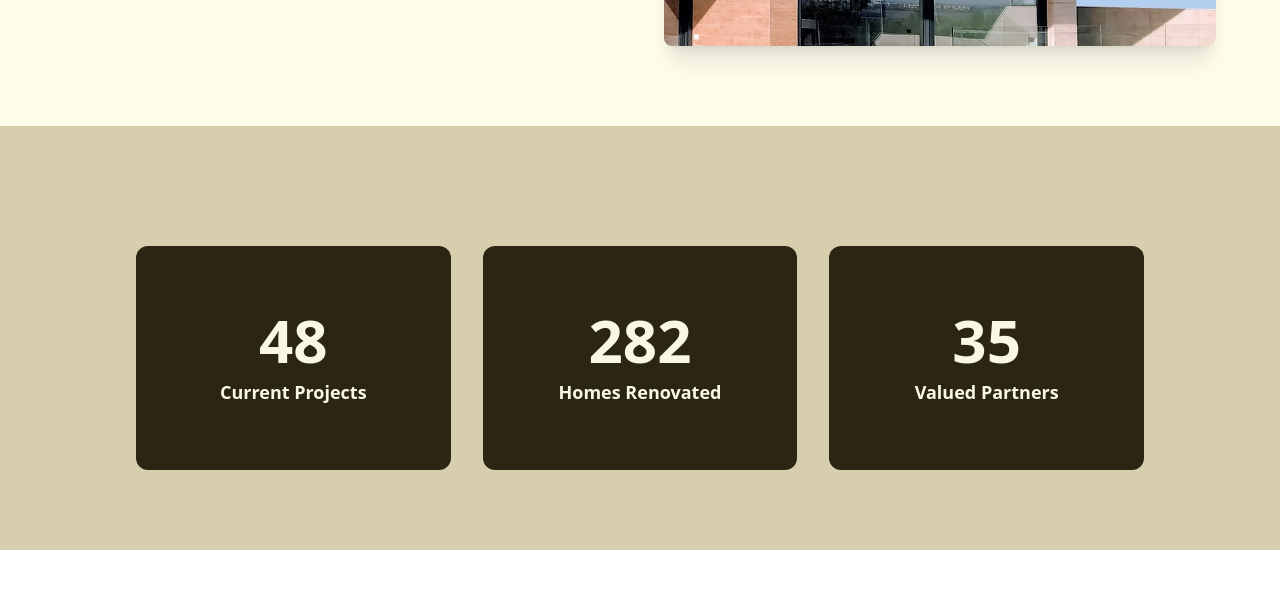
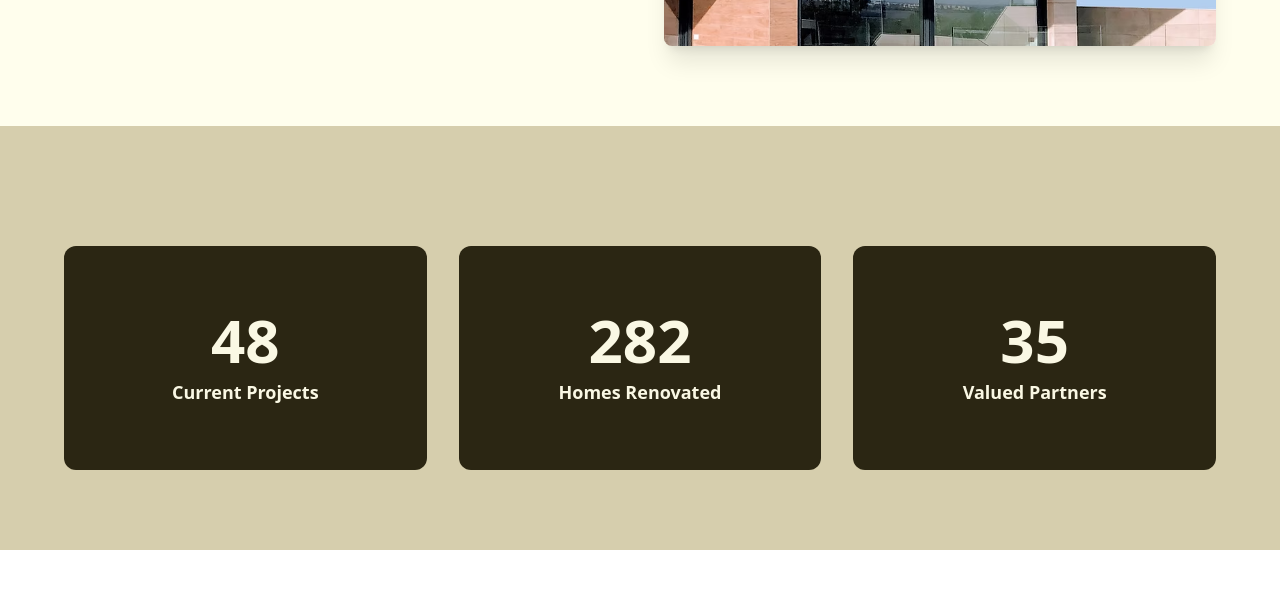
Before and after one commit to nikhilShakya7/Nextjs-extensionManager, a Next.js app: page / in a window 1280 px wide. Shown: the part 1460-2060 px from the top of the page. Built offline with nearby package versions, Linux system fonts and the light colour scheme.

Commit message:
`Added import of GoArrowDownRight icon and Footer component to Header and layout files`

```diff
--- a/app/Components/UsInNumber.tsx
+++ b/app/Components/UsInNumber.tsx
@@ -25,9 +25,9 @@
   };
 
   return (
-    <div className="bg-[#D6CEAD] relative pt-20 pb-20 px-6 md:px-12 lg:px-24 text-black">
+    <div className="bg-[#D6CEAD] relative pt-20 pb-20 px-6 md:px-12 lg:px-16 text-black">
       <motion.div
-        className="px-10  mx-auto grid grid-cols-1 md:grid-cols-3 gap-8"
+        className="  mx-auto grid grid-cols-1 md:grid-cols-3 gap-8"
         variants={container}
         initial="hidden"
         whileInView="show"
```
